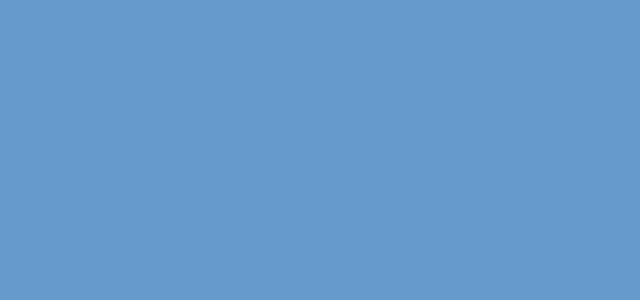
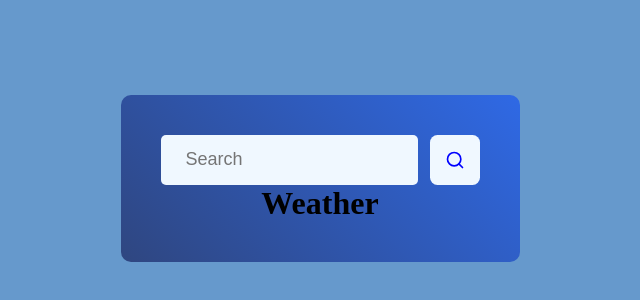
Before and after one commit to lytecode/clima, a React (Vite) app: page / in a window 1280 px wide. Shown: the part 222-522 px from the top of the page, without its empty margins (320-960 px from the left). Built offline with nearby package versions, Linux system fonts and the light colour scheme.

Commit message:
Add Weather component with search box and icon

```diff
--- a/src/App.tsx
+++ b/src/App.tsx
@@ -1,9 +1,10 @@
+import Weather from "./components/Weather"
 
 function App() {
 
-
   return (
     <div className="app">
+      <Weather />
     </div>
   )
 }
--- /dev/null
+++ b/src/components/Weather.tsx
@@ -0,0 +1,13 @@
+import { Search } from "lucide-react";
+
+export default function Weather() {
+    return (
+        <div className="weather">
+            <div className="search-bar">
+                <input type="text" placeholder="Search" />
+                <Search size={50} color="blue" className="search-icon" />
+            </div>
+            <h1>Weather</h1>
+        </div>
+    )
+}
--- a/src/index.css
+++ b/src/index.css
@@ -9,3 +9,38 @@
   display: grid;
   background: #6699CC;
 }
+
+.weather {
+  place-self: center;
+  padding: 40px;
+  border-radius: 10px;
+  display: flex;
+  flex-direction: column;
+  align-items: center;
+  background-image: linear-gradient(45deg, #2f4680, #2f69e5);
+}
+
+.search-bar {
+  display: flex;
+  align-items: center;
+  gap: 12px;
+}
+
+.search-bar input {
+  height: 50px;
+  border: none;
+  outline: none;
+  border-radius: 5px;
+  padding-left: 25px;
+  color: #2f69e5;
+  background-color: aliceblue;
+  font-size: 18px;
+}
+
+.search-icon {
+  width: 50px;
+  padding: 15px;
+  border-radius: 15%;
+  background-color: aliceblue;
+  cursor: pointer;
+}
```
